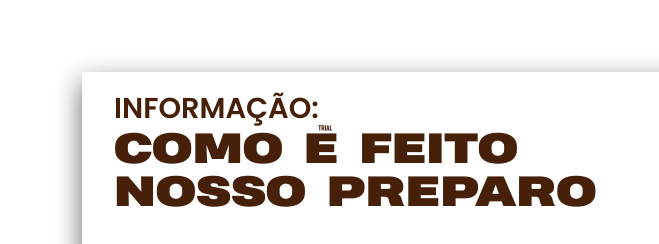
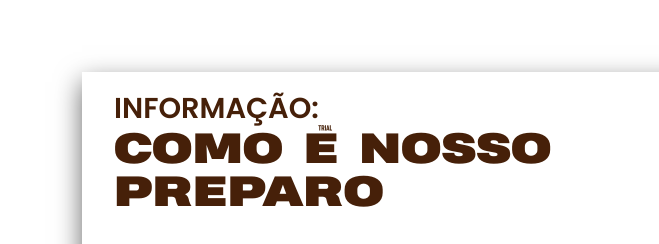
Before and after one commit to marcusviniciusteixeira/AA-WEB, a plain HTML site: page index.html in a window 1280 px wide. Shown: the part 1580-1824 px from the top of the page, 0-659 px from the left. Drawn offline with Linux system fonts and the light colour scheme.

Commit message:
Update index.html

```diff
--- a/index.html
+++ b/index.html
@@ -92,7 +92,7 @@
             <article class="information-discover">
                 <div class="title--information-discover">
                     <h2>Informação:</h2>
-                    <h1>Como é feito nosso preparo</h1>
+                    <h1>Como é nosso preparo</h1>
                     <p>Lorem ipsum dolor sit amet, consectetur adipisicing elit. Iste consequatur officiis,
                         nobis
                         eum provident at voluptatibus adipisci soluta voluptate expedita eveniet cum unde omnis
```
